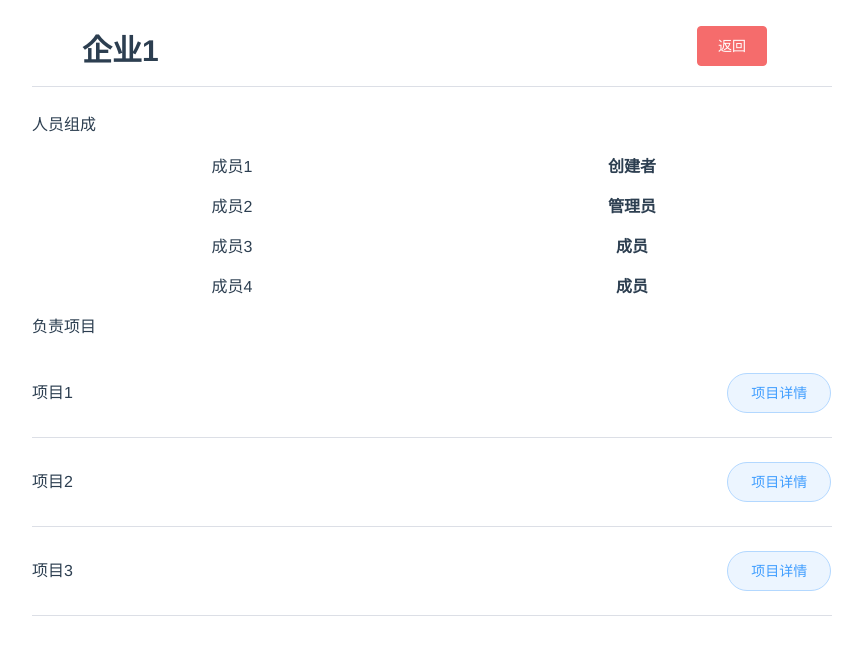
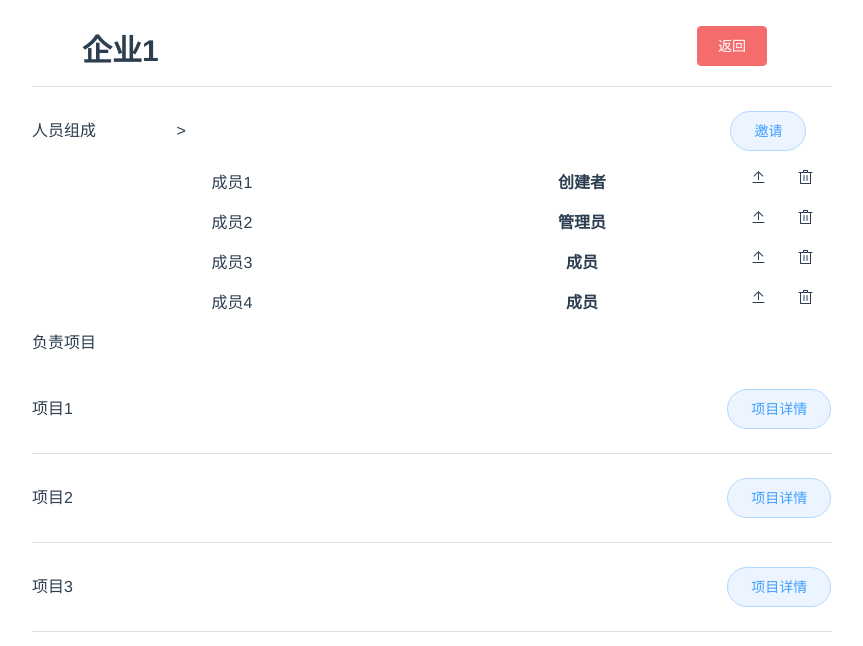
Before and after one commit to yunyantianhen/inkbook2, a Vue app: page /teampage in a window 1280 px wide. Shown: the top 646 px of the page, without its empty margins (208-1071 px from the left). Built offline with nearby package versions, Linux system fonts and the light colour scheme.

Commit message:
团队管理改动4

```diff
--- a/src/views/TeamPage.vue
+++ b/src/views/TeamPage.vue
@@ -9,6 +9,19 @@
 <div style="width: 800px; margin: auto">
   <div style="width: 800px; text-align: left">
     人员组成
+    <el-button style="position: relative; left: 630px" type="primary" @click="invite_user = true" round plain>邀请</el-button>
+    <el-dialog title="邀请成员" :visible.sync="invite_user" width="500px" @close="inviting">
+      <el-form :model="addForm" :rules="addFormRules" ref="addFormRef" label-width="110px">
+        <el-form-item label="被邀请人邮箱" prop="name">
+          <el-input v-model="addForm.mail"></el-input>
+        </el-form-item>
+      </el-form>
+      <!--底部区域-->
+      <span slot="footer" class="dialog-footer">
+            <el-button @click="invite_user = false">取 消</el-button>
+            <el-button type="primary" @click="addUser">确 定</el-button>
+          </span>
+    </el-dialog>>
     <br/>
     <br/>
   </div>
@@ -19,10 +32,30 @@
     <div style="height: 40px">成员4</div>
   </div>
   <div style="width: 400px; float: left">
-    <div style="height: 40px; font-weight: bold">创建者</div>
-    <div style="height: 40px; font-weight: bold">管理员</div>
-    <div style="height: 40px; font-weight: bold">成员</div>
-    <div style="height: 40px; font-weight: bold">成员</div>
+    <div style="height: 40px; width: 300px; font-weight: bold; float: left">创建者</div>
+    <div style="width: 100px; float: left">
+      <i class="el-icon-upload2" @click="BecomeAdministrator"></i>
+      &nbsp;&nbsp;&nbsp;&nbsp;&nbsp;
+      <i class="el-icon-delete" @click="leave"></i>
+    </div>
+    <div style="height: 40px; width: 300px; font-weight: bold; float: left">管理员</div>
+    <div style="width: 100px; float: left">
+      <i class="el-icon-upload2" @click="BecomeAdministrator"></i>
+      &nbsp;&nbsp;&nbsp;&nbsp;&nbsp;
+      <i class="el-icon-delete" @click="leave"></i>
+    </div>
+    <div style="height: 40px; width: 300px; font-weight: bold; float: left">成员</div>
+    <div style="width: 100px; float: left">
+      <i class="el-icon-upload2" @click="BecomeAdministrator"></i>
+      &nbsp;&nbsp;&nbsp;&nbsp;&nbsp;
+      <i class="el-icon-delete" @click="leave"></i>
+    </div>
+    <div style="height: 40px; width: 300px; font-weight: bold; float: left">成员</div>
+    <div style="width: 100px; float: left">
+      <i class="el-icon-upload2" @click="BecomeAdministrator"></i>
+      &nbsp;&nbsp;&nbsp;&nbsp;&nbsp;
+      <i class="el-icon-delete" @click="leave"></i>
+    </div>
   </div>
   <div style="width: 800px; text-align: left">
     负责项目
@@ -57,13 +90,42 @@
 <script>
 export default {
   name: "TeamPage",
+  data() {
+    return {
+      invite_user: false,
+      addForm:{
+        name: '',
+        mail: '',
+      },
+      addFormRules:{
+        name:[
+          { required : true, message:'请输入被邀请人的邮箱' ,trigger:'blur'},
+          { min :1 ,max:15, message: '项目名的长度在1~15个字符之间', trigger: 'blur'}
+        ]
+      },
+      teamList:[],
+      projectList:[]
+    }
+  },
   methods: {
     toitem() {
       this.$router.push('/itempage');
     },
     back() {
       this.$router.push('/');
-    }
+    },
+    inviting() {
+
+    },
+    addUser(){
+
+    },//邀请成员
+    BecomeAdministrator(){
+
+    },//将成员设置为管理员
+    leave() {
+
+    },//删除成员
   }
 }
 </script>
```
